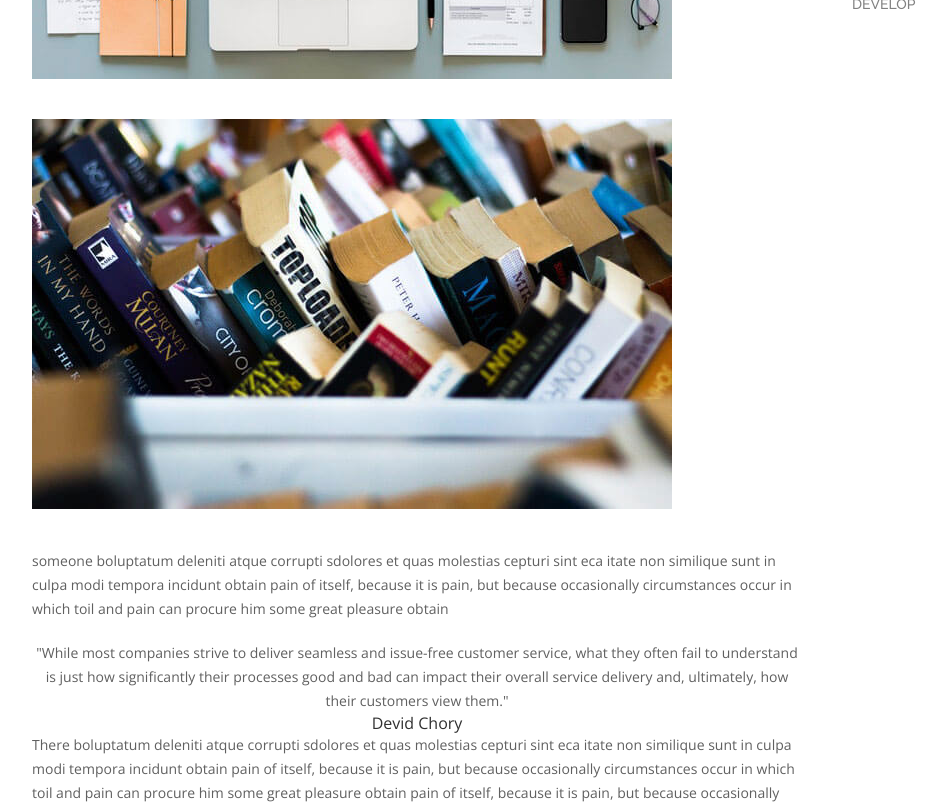
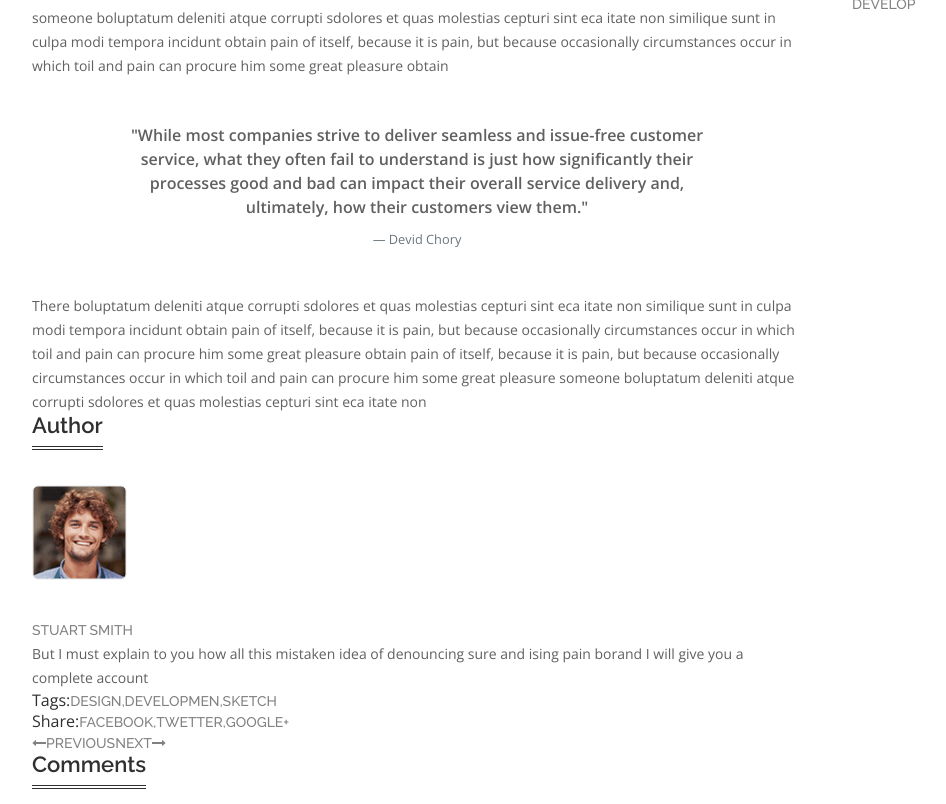
Before and after one commit to coolzyte/my-portfolio-v2, a React (Create React App) app: page /blog-details in a window 1280 px wide. Shown: the part 1660-2464 px from the top of the page, without its empty margins (24-970 px from the left). Built offline with nearby package versions, Linux system fonts and the light colour scheme.

Commit message:
updated the blog details

```diff
--- a/src/components/BlogDetail/Details.js
+++ b/src/components/BlogDetail/Details.js
@@ -32,9 +32,7 @@ const Details = () => {
             </li>
           </ul>
           <div className="m-bottom-4">
-            <h3 className="heading heading--2">
-              Five Things You Didn’t Know About smith
-            </h3>
+            <h3>Five Things You Didn’t Know About smith</h3>
             <p className="m-bottom-2">
               There boluptatum deleniti atque corrupti sdolores et quas
               molestias cepturi sint eca itate non similique sunt in culpa modi
@@ -53,7 +51,7 @@ const Details = () => {
               can procure him some great pleasure obtain
             </p>
           </div>
-          <div className="blog-details__wrap">
+          <div className={classes.Wrap}>
             <div className="item-img">
               <img src={B1} alt="blog-img" />
             </div>
@@ -62,7 +60,7 @@ const Details = () => {
             </div>
           </div>
 
-          <div className="blog-details__lower-text">
+          <div className={classes.LowerText}>
             <p className="m-bottom-2">
               someone boluptatum deleniti atque corrupti sdolores et quas
               molestias cepturi sint eca itate non similique sunt in culpa modi
@@ -70,7 +68,7 @@ const Details = () => {
               because occasionally circumstances occur in which toil and pain
               can procure him some great pleasure obtain
             </p>
-            <blockquote className="blockquote center">
+            <blockquote className={classes.Blockquote}>
               <p>
                 "While most companies strive to deliver seamless and issue-free
                 customer service, what they often fail to understand is just how
@@ -78,7 +76,7 @@ const Details = () => {
                 overall service delivery and, ultimately, how their customers
                 view them."
               </p>
-              <footer className="blockquote-footer">Devid Chory</footer>
+              <footer className={classes.BlockquoteFooter}>Devid Chory</footer>
             </blockquote>
             <p>
               There boluptatum deleniti atque corrupti sdolores et quas
--- a/src/components/BlogDetail/Details.module.css
+++ b/src/components/BlogDetail/Details.module.css
@@ -26,3 +26,49 @@
 .Medium img {
   margin-bottom: 4rem;
 }
+
+.Medium h3 {
+  font-size: 2.2rem;
+  font-weight: 600;
+  line-height: 2.2rem;
+  margin-bottom: 3.5rem;
+  padding-bottom: 1rem;
+  text-transform: capitalize;
+  display: inline-block;
+  border-bottom: 4px double #303030;
+}
+
+.Medium .Wrap {
+  display: grid;
+  grid-template-columns: 1fr;
+}
+
+@media (min-width: 768px) {
+  .Medium .Wrap {
+    display: grid;
+    grid-template-columns: repeat(2, 1fr);
+    grid-gap: 3rem;
+  }
+}
+
+.LowerText .Blockquote {
+  margin: 4.5rem 0;
+  text-align: center;
+}
+
+.LowerText .Blockquote p {
+  font-size: 1.6rem;
+  font-weight: 600;
+  padding: 0 12%;
+}
+
+.LowerText .Blockquote .BlockquoteFooter {
+  margin-top: 1rem;
+  display: block;
+  font-size: 80%;
+  color: #6c757d;
+}
+
+.LowerText .Blockquote .BlockquoteFooter:before {
+  content: "\2014 \00A0";
+}
```
